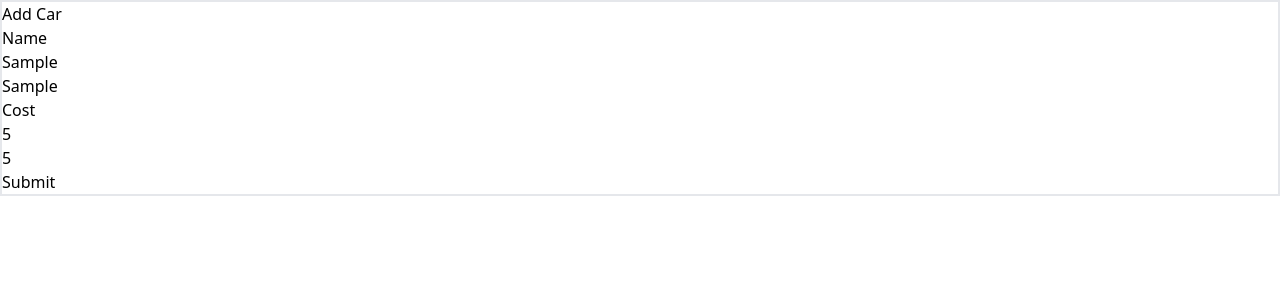
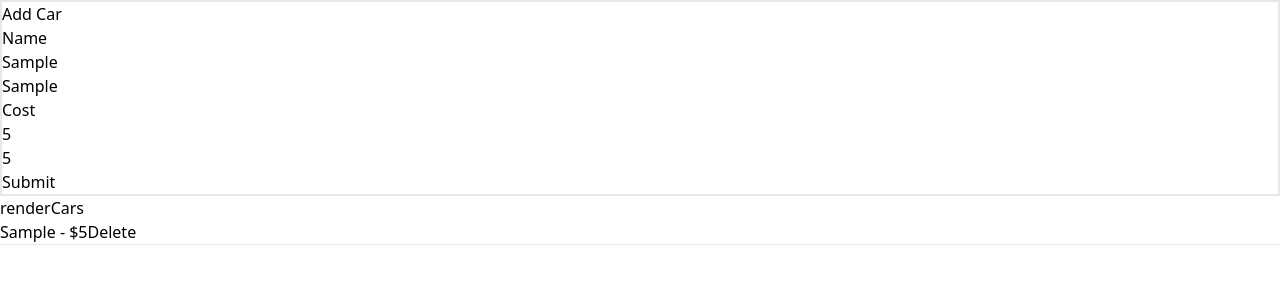
Before and after one commit to aws753951/react-practice, a React (Create React App) app: page / in a window 1280 px wide. Both pictures are taken after typing "Sample", "5" into the empty fields and a click on the button "Submit". Shown: the top 300 px of the page. Built offline with nearby package versions, Linux system fonts and the light colour scheme.

Commit message:
render cars and delete cars with map

```diff
--- a/src/App.js
+++ b/src/App.js
@@ -1,8 +1,10 @@
 import CarForm from "./components/CarForm";
+import CarList from "./components/CarList";
 const App = () => {
     return (
         <div>
             <CarForm />
+            <CarList />
         </div>
     );
 };
--- /dev/null
+++ b/src/components/CarList.js
@@ -0,0 +1,38 @@
+import { useSelector, useDispatch } from "react-redux";
+import { removeCar } from "../store";
+const CarList = () => {
+    const dispatch = useDispatch();
+    const cars = useSelector((state) => state.cars.data);
+
+    // 搭配 renderCar，每次iterate時投入car
+    const handleDeleteCar = (car) => {
+        console.log(car.id);
+        dispatch(removeCar(car.id));
+    };
+    const renderCars = cars.map((car) => {
+        return (
+            <div className="flex" key={car.id}>
+                <p>
+                    {car.name} - ${car.cost}
+                </p>
+                <button
+                    onClick={() => {
+                        handleDeleteCar(car);
+                    }}
+                >
+                    Delete
+                </button>
+            </div>
+        );
+    });
+
+    return (
+        <div>
+            renderCars
+            {renderCars}
+            <hr />
+        </div>
+    );
+};
+
+export default CarList;
--- a/src/store/slices/carsSlice.js
+++ b/src/store/slices/carsSlice.js
@@ -4,26 +4,26 @@ const carsSlice = createSlice({
     name: "cars",
     initialState: {
         searchTerm: "",
-        cars: [],
+        data: [],
     },
     reducers: {
         changeSearchTerm(state, action) {
             state.searchTerm = action.payload;
         },
         addCar(state, action) {
-            state.cars.push({
+            state.data.push({
                 name: action.payload.name,
                 cost: action.payload.cost,
                 id: nanoid(),
             });
         },
         removeCar(state, action) {
-            const updateCars = state.cars.filter(
+            const updateCars = state.data.filter(
                 (car) => car.id !== action.payload
             );
             return {
                 ...state,
-                cars: updateCars,
+                data: updateCars,
             };
         },
     },
```
